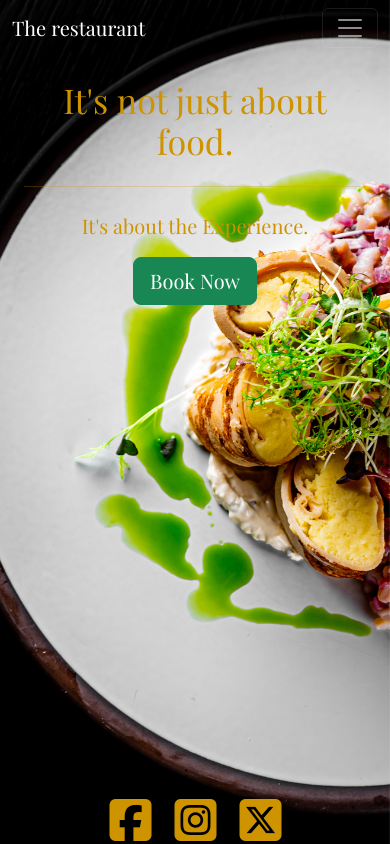
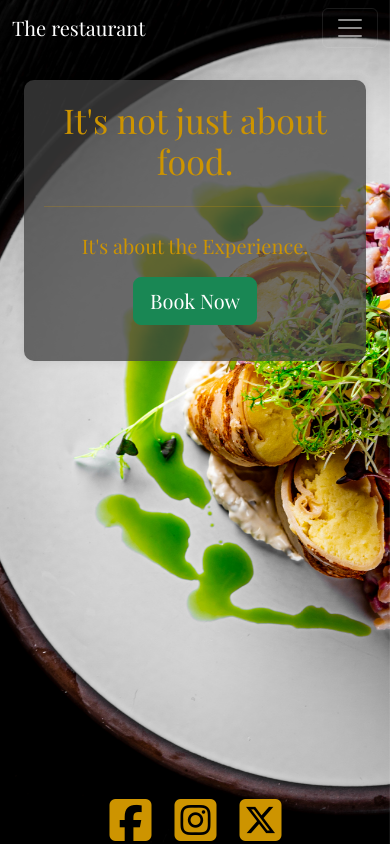
Before and after one commit to DavidUWL/Project-4, a Django app: page / in a window 390 px wide. Run offline with Django 3.2, Linux system fonts and the light colour scheme; some libraries are stand-ins or nearby versions.

Commit message:
Restyled homepage text to be more ledgible on smaller resolutions.

```diff
--- a/templates/home/home.html
+++ b/templates/home/home.html
@@ -55,7 +55,7 @@
 
       {% block content %}
       <div class="container-fluid">
-        <div class="col-md-4">
+        <div class="col-md-4 hero-text">
           <h1 class="display-4 text-center"> It's not just about food.</h1>
           <hr class=" my-4">
           <p class="lead text-center">It's about the Experience.</p>
--- a/therestaurant/static/home/style.css
+++ b/therestaurant/static/home/style.css
@@ -15,13 +15,14 @@ main {
     min-height: 100vh;
 }
 
+
 .cta {
     display: flex;
 }
 
 @media (min-width: 425px) {
 
-    .hero  {
+    .hero {
         min-height: 100vh;
         align-items: center;
     }
@@ -50,3 +51,12 @@ i {
     background-color: var(--bs-light);
     border-radius: .3rem;
 }
+
+@media (max-width: 426px) {
+    .hero-text {
+        background-color: rgba(64, 64, 64, 0.75);
+        padding: 20px;
+        border-radius: 10px;
+        box-shadow: 0 0 10px rgba(0, 0, 0, 0.1);
+    }
+}
```
Also changed, not shown: db.sqlite3.
